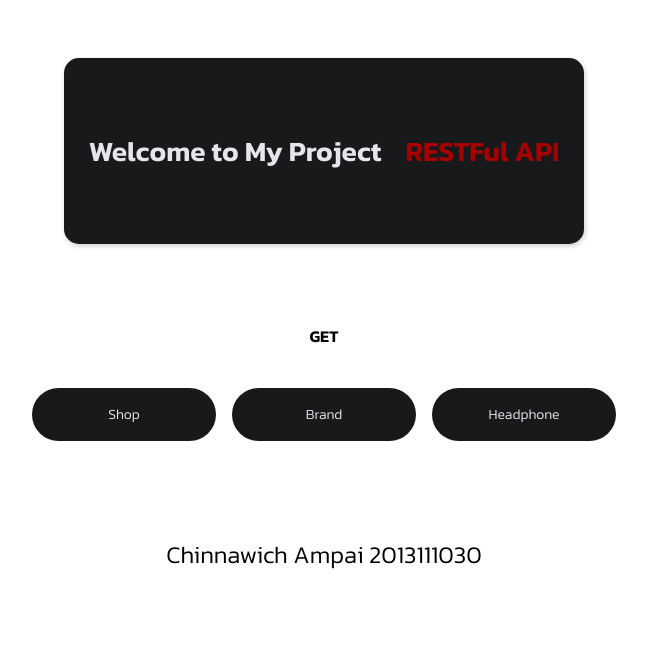
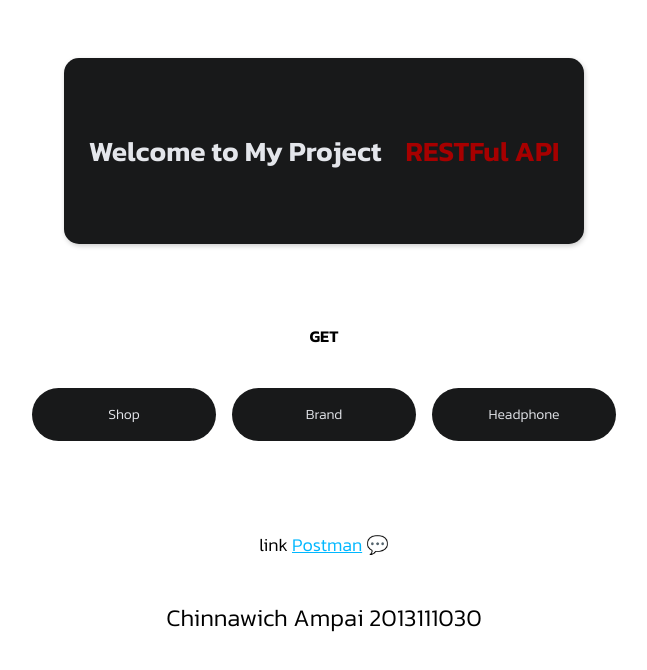
Before and after one commit to HimitsuTH/project_restfulApi, a website: page public/index.html in a window 1280 px wide. Shown: the whole page, without its empty margins (316-963 px from the left). Drawn offline with Linux system fonts and the light colour scheme.

Commit message:
🎧 Test System V_0.4.2 😴

```diff
--- a/public/index.html
+++ b/public/index.html
@@ -17,6 +17,7 @@
       <a href="/headphone">Headphone</a>
     </div>
   </div>
+  <p class="postman">link <a href="https://documenter.getpostman.com/view/20440298/2s93CHuuno">Postman</a> 💬</p>
   <p class="name">Chinnawich Ampai 2013111030</p>
 </body>
 
--- a/public/stylesheets/style.css
+++ b/public/stylesheets/style.css
@@ -78,3 +78,8 @@ a {
 .tagName {
   margin-bottom: 2rem;
 }
+
+/* Postman */
+.postman , .postman > a{
+  font-size: 18px;
+}
```
